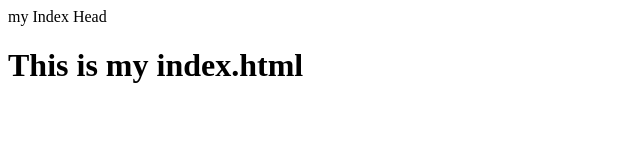
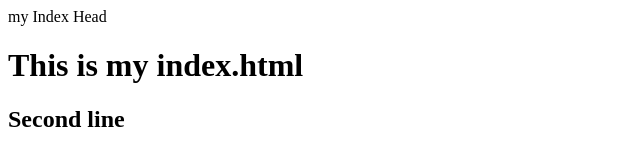
Before and after one commit to sagar-unix/datewithgit, a plain HTML site: page index.html in a window 1280 px wide. Shown: the whole page, without its empty margins (0-640 px from the left). Drawn offline with Linux system fonts and the light colour scheme.

Commit message:
Added line 2

```diff
--- a/index.html
+++ b/index.html
@@ -3,6 +3,7 @@
 	<title> My Title </title>
 	<body>
 		<h1> This is my index.html
+			<h2> Second line
 
 	</body>
 </html>
```
